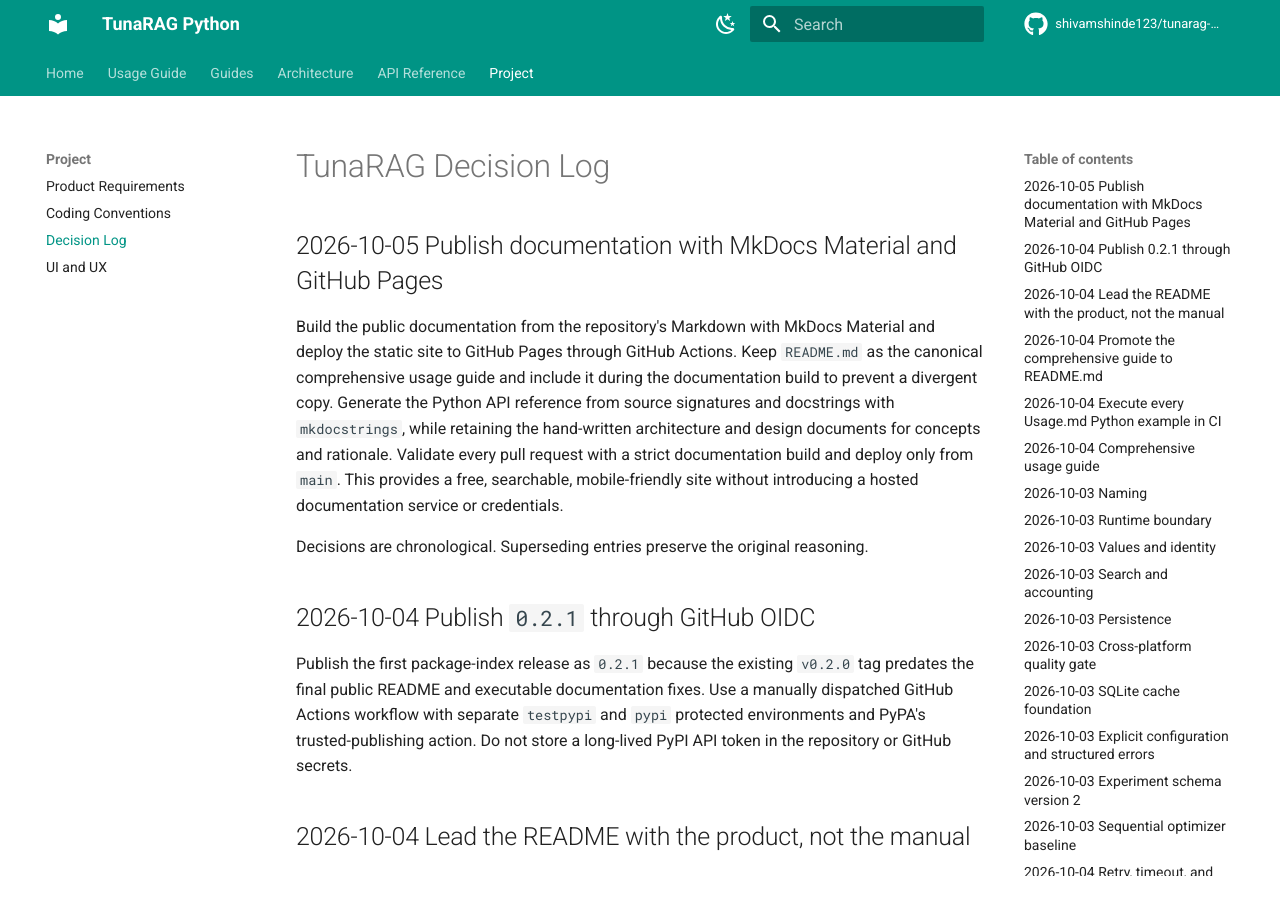
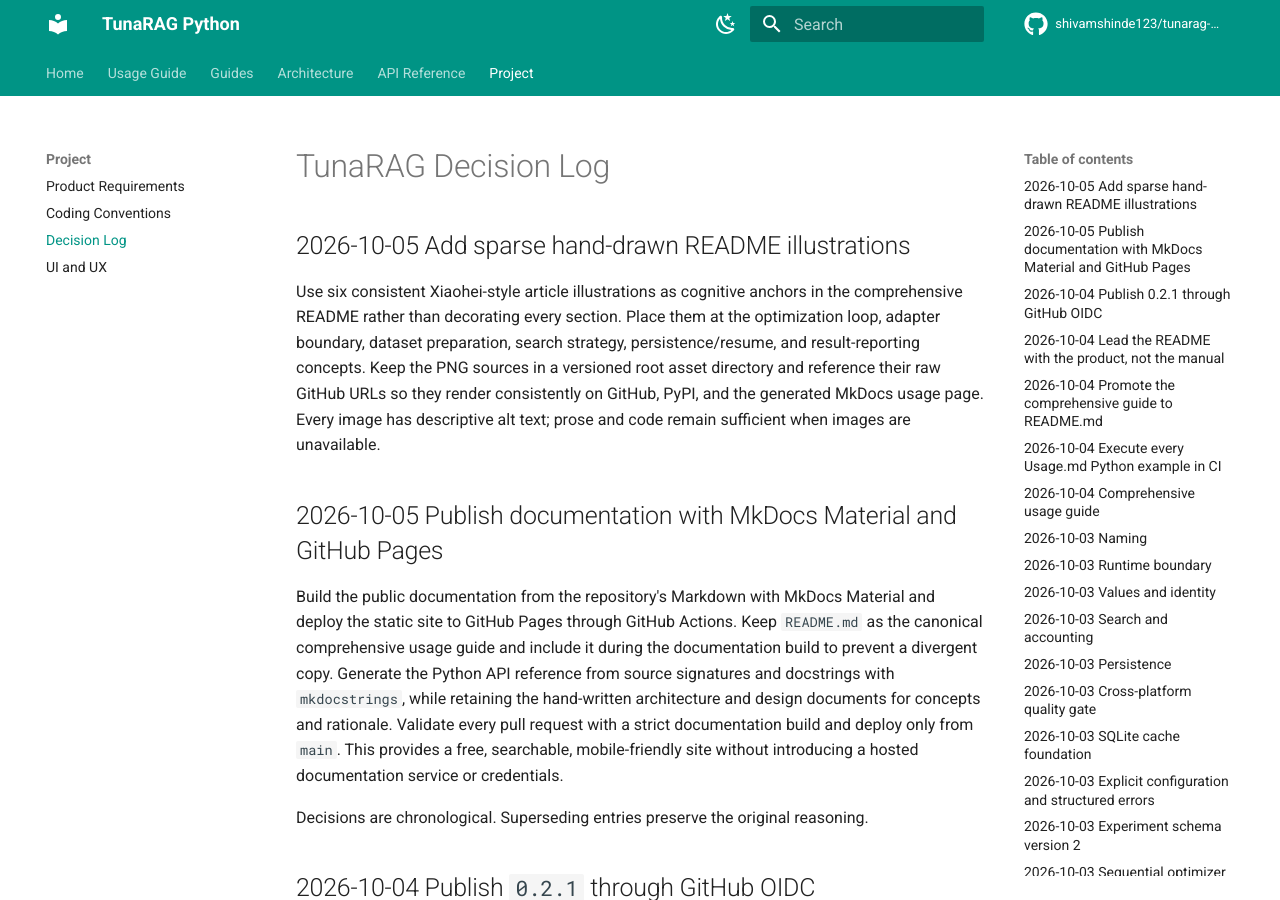
Before and after one commit to shivamshinde123/tunarag-python, an MkDocs documentation site: the page built from docs/decision.md, in a window 1280 px wide and 900 px high. Built offline with MkDocs 1.6.1 and Material for MkDocs 9.7.7, drawn with Linux system fonts in a browser that asks for light colours; comment, search, counter and statistics services are not loaded.

Commit message:
docs: illustrate README concepts

```diff
--- a/docs/decision.md
+++ b/docs/decision.md
@@ -1,4 +1,13 @@
 # TunaRAG Decision Log
+
+## 2026-10-05 Add sparse hand-drawn README illustrations
+
+Use six consistent Xiaohei-style article illustrations as cognitive anchors in the comprehensive
+README rather than decorating every section. Place them at the optimization loop, adapter boundary,
+dataset preparation, search strategy, persistence/resume, and result-reporting concepts. Keep the
+PNG sources in a versioned root asset directory and reference their raw GitHub URLs so they render
+consistently on GitHub, PyPI, and the generated MkDocs usage page. Every image has descriptive alt
+text; prose and code remain sufficient when images are unavailable.
 
 ## 2026-10-05 Publish documentation with MkDocs Material and GitHub Pages
 
```
Also changed, not shown: README.md (+12 -0 lines), docs/file-folder-structure.md (+3 -0 lines), assets/tunarag-python-readme-illustrations/01-optimization-loop.png (added), assets/tunarag-python-readme-illustrations/02-rag-adapter-boundary.png (added), assets/tunarag-python-readme-illustrations/03-dataset-preparation.png (added), assets/tunarag-python-readme-illustrations/04-search-strategies.png (added), assets/tunarag-python-readme-illustrations/05-persistence-and-resume.png (added), assets/tunarag-python-readme-illustrations/06-results-and-reports.png (added).
